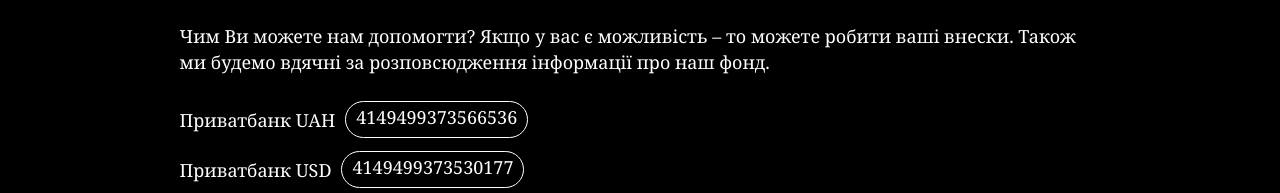
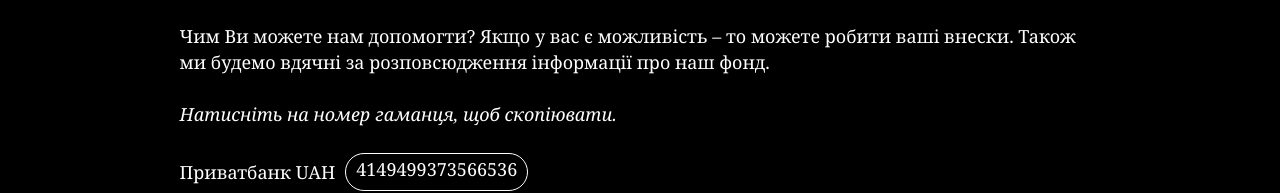
Before and after one commit to ArthurGorbenko/way-to-ukraine, a Gatsby site: page / in a window 1280 px wide. Shown: the part 825-1018 px from the top of the page. Built offline with nearby package versions, Linux system fonts and the light colour scheme; Gatsby itself is replaced by a stand-in of ours.

Commit message:
add notion

```diff
--- a/src/pages/index.js
+++ b/src/pages/index.js
@@ -40,6 +40,9 @@ const IndexPage = () => {
         Чим Ви можете нам допомогти? Якщо у вас є можливість – то можете робити
         ваші внески. Також ми будемо вдячні за розповсюдження інформації про наш
         фонд.
+      </p>
+      <p>
+        <i>Натисніть на номер гаманця, щоб скопіювати.</i>
       </p>
       <ul style={{ marginLeft: 0 }}>
         <li className={styles.listItem}>
@@ -142,7 +145,7 @@ const IndexPage = () => {
           </ClickToCopy>
         </li>
         <li className={styles.listItem}>
-          <p className={styles.listItemName}>Crypto (ETH(ERC20)):</p>
+          <p className={styles.listItemName}>Crypto ETH(ERC20):</p>
           <ClickToCopy
             popperIds={popperIds}
             setPopperIds={setPopperIds}
@@ -153,7 +156,7 @@ const IndexPage = () => {
           </ClickToCopy>
         </li>
         <li className={styles.listItem}>
-          <p className={styles.listItemName}>Crypto (TRC20):</p>
+          <p className={styles.listItemName}>Crypto TRC20:</p>
           <ClickToCopy
             popperIds={popperIds}
             setPopperIds={setPopperIds}
```
